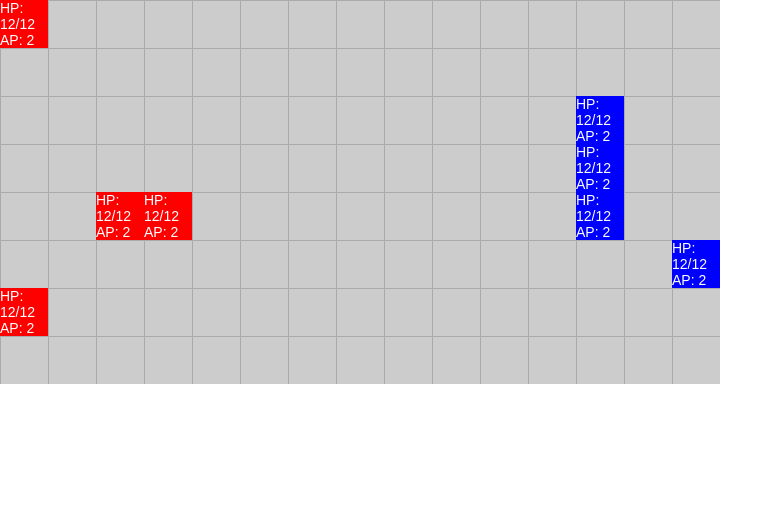
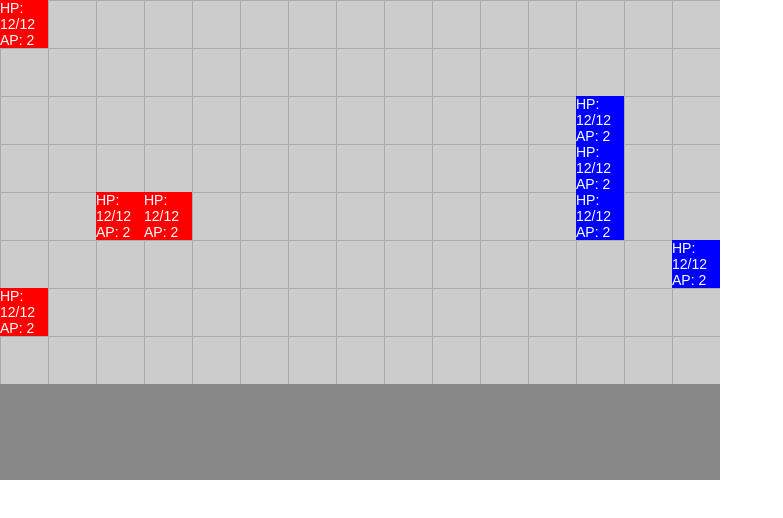
Before and after one commit to nightblade9/klogborg-tactics, a plain HTML site: page index.html in a window 1280 px wide. Shown: the whole page, without its empty margins (0-783 px from the left). Drawn offline with Linux system fonts and the light colour scheme.

Commit message:
Start on control panel in footer

```diff
--- a/external.json
+++ b/external.json
@@ -3,5 +3,6 @@ externs = {
     "mapWidth": 15,
     "mapHeight": 8,
     "movePerTurn": 3,
-    "squadSize": 4
+    "squadSize": 4,
+    "footerHeight": 96
 }
--- a/index.html
+++ b/index.html
@@ -13,6 +13,7 @@
 		<script type="text/javascript" src="src/squad_mate.js"></script>
 		<script type="text/javascript" src="src/map.js"></script>
 		<script type="text/javascript" src="src/grid_tile.js"></script>
+		<script type="text/javascript" src="src/control_panel.js"></script>
 		<script type="text/javascript" src="src/main.js"></script>
 	</head>
 	<body>
--- /dev/null
+++ b/src/control_panel.js
@@ -0,0 +1,5 @@
+Crafty.c("ControlPanel", {
+    init: function() {
+      this.requires("Actor").size(Game.view.width, config("footerHeight"));
+    }
+})
--- a/src/main.js
+++ b/src/main.js
@@ -10,7 +10,7 @@ Game = {
 
     start: function() {
       Game.view.width = config("mapWidth") * config("tileSize");
-      Game.view.height = config("mapHeight") * config("tileSize");
+      Game.view.height = config("mapHeight") * config("tileSize") + config("footerHeight");
 
       Crafty.init(Game.view.width, Game.view.height);
       this.grid = Crafty.e("Map")
@@ -29,6 +29,8 @@ Game = {
 
       var blues = Game.randomlyCreateSquad(config("squadSize"), "blue", parseInt(config("mapWidth") * 2 / 3), config("mapWidth"));
       blues.forEach(blue => Game.blues.push(blue));
+
+      Crafty.e("ControlPanel").move(0, Game.view.height - config("footerHeight"));
     },
 
 
```
